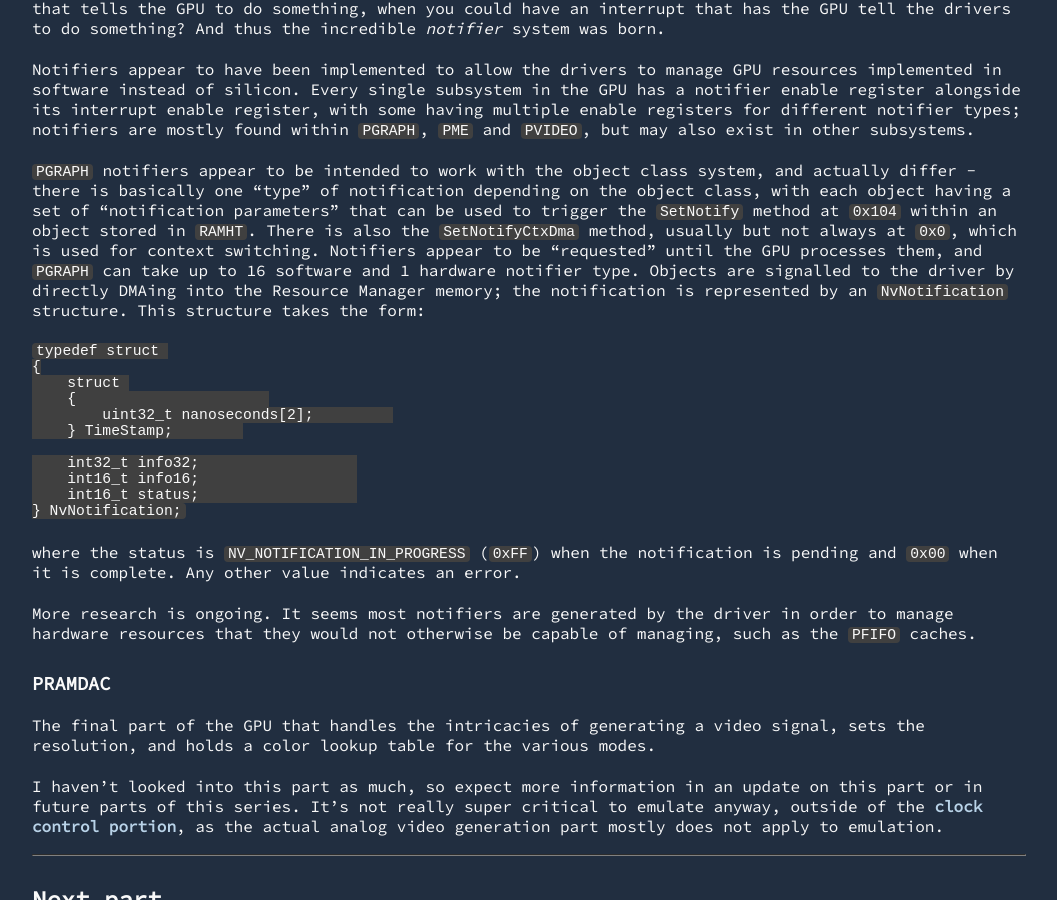
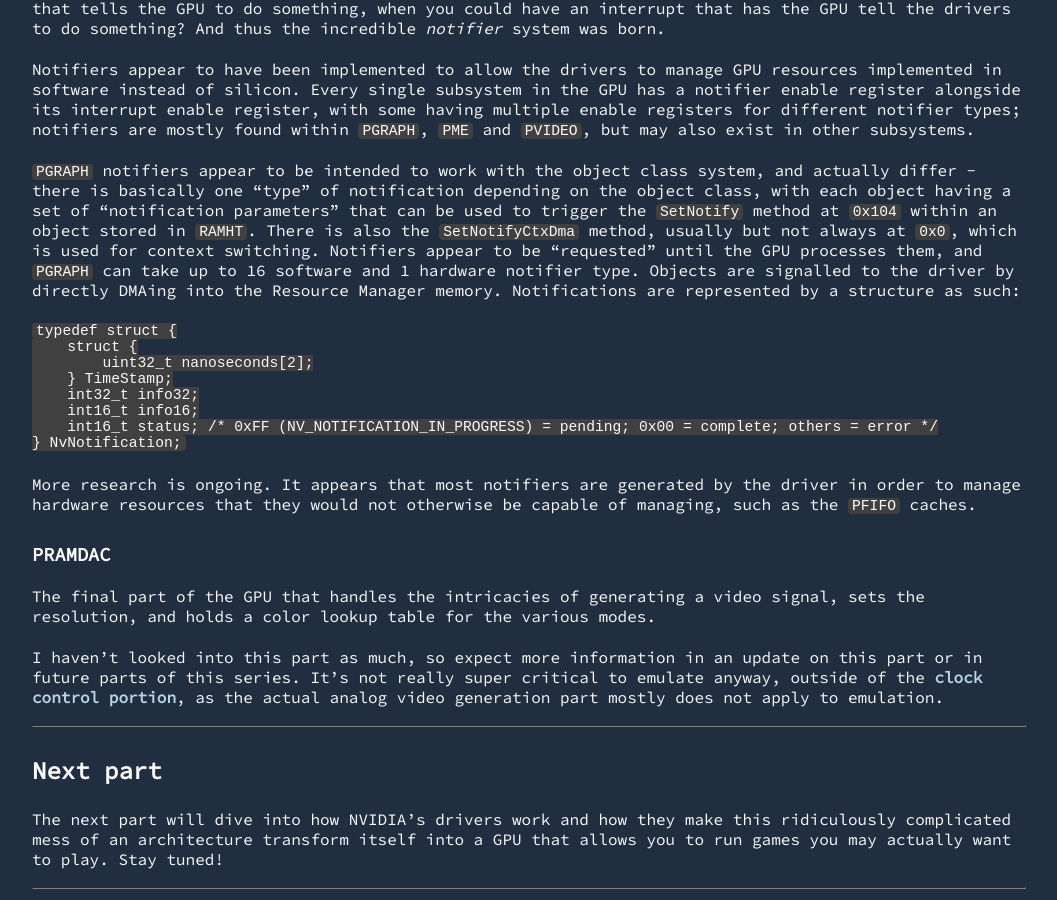
Before and after one commit to 86Box/86box.github.io, a Jekyll site: the page built from _posts/2025-02-25-riva128-part-1.md, in a window 1280 px wide and 900 px high, scrolled down 16881 px. Shown: the whole window, without its empty margins (112-1169 px from the left). Built offline with Jekyll 4.4.1, drawn with Linux system fonts in a browser that asks for light colours; some of the changed text lies outside the part shown.

Commit message:
Final round of riva128 corrections

````diff
--- a/_posts/2025-02-25-riva128-part-1.md
+++ b/_posts/2025-02-25-riva128-part-1.md
@@ -361,25 +361,20 @@
 
 Notifiers appear to have been implemented to allow the drivers to manage GPU resources implemented in software instead of silicon. Every single subsystem in the GPU has a notifier enable register alongside its interrupt enable register, with some having multiple enable registers for different notifier types; notifiers are mostly found within `PGRAPH`, `PME` and `PVIDEO`, but may also exist in other subsystems.
 
-`PGRAPH` notifiers appear to be intended to work with the object class system, and actually differ - there is basically one "type" of notification depending on the object class, with each object having a set of "notification parameters" that can be used to trigger the `SetNotify` method at `0x104` within an object stored in `RAMHT`. There is also the `SetNotifyCtxDma` method, usually but not always at `0x0`, which is used for context switching. Notifiers appear to be "requested" until the GPU processes them, and `PGRAPH` can take up to 16 software and 1 hardware notifier type. Objects are signalled to the driver by directly DMAing into the Resource Manager memory; the notification is represented by an `NvNotification` structure. This structure takes the form:
+`PGRAPH` notifiers appear to be intended to work with the object class system, and actually differ - there is basically one "type" of notification depending on the object class, with each object having a set of "notification parameters" that can be used to trigger the `SetNotify` method at `0x104` within an object stored in `RAMHT`. There is also the `SetNotifyCtxDma` method, usually but not always at `0x0`, which is used for context switching. Notifiers appear to be "requested" until the GPU processes them, and `PGRAPH` can take up to 16 software and 1 hardware notifier type. Objects are signalled to the driver by directly DMAing into the Resource Manager memory. Notifications are represented by a structure as such:
 
-```
-typedef struct
-{
-    struct
-    {
+```c
+typedef struct {
+    struct {
         uint32_t nanoseconds[2];
     } TimeStamp;
-
     int32_t info32;
     int16_t info16;
-    int16_t status;
+    int16_t status; /* 0xFF (NV_NOTIFICATION_IN_PROGRESS) = pending; 0x00 = complete; others = error */
 } NvNotification;
 ```
 
-where the status is `NV_NOTIFICATION_IN_PROGRESS` (`0xFF`) when the notification is pending and `0x00` when it is complete. Any other value indicates an error.
-
-More research is ongoing. It seems most notifiers are generated by the driver in order to manage hardware resources that they would not otherwise be capable of managing, such as the `PFIFO` caches.
+More research is ongoing. It appears that most notifiers are generated by the driver in order to manage hardware resources that they would not otherwise be capable of managing, such as the `PFIFO` caches.
 
 ### PRAMDAC
 
````
Also changed, not shown: other parts of _posts/2025-02-25-riva128-part-1.md (+1 -1 lines).
